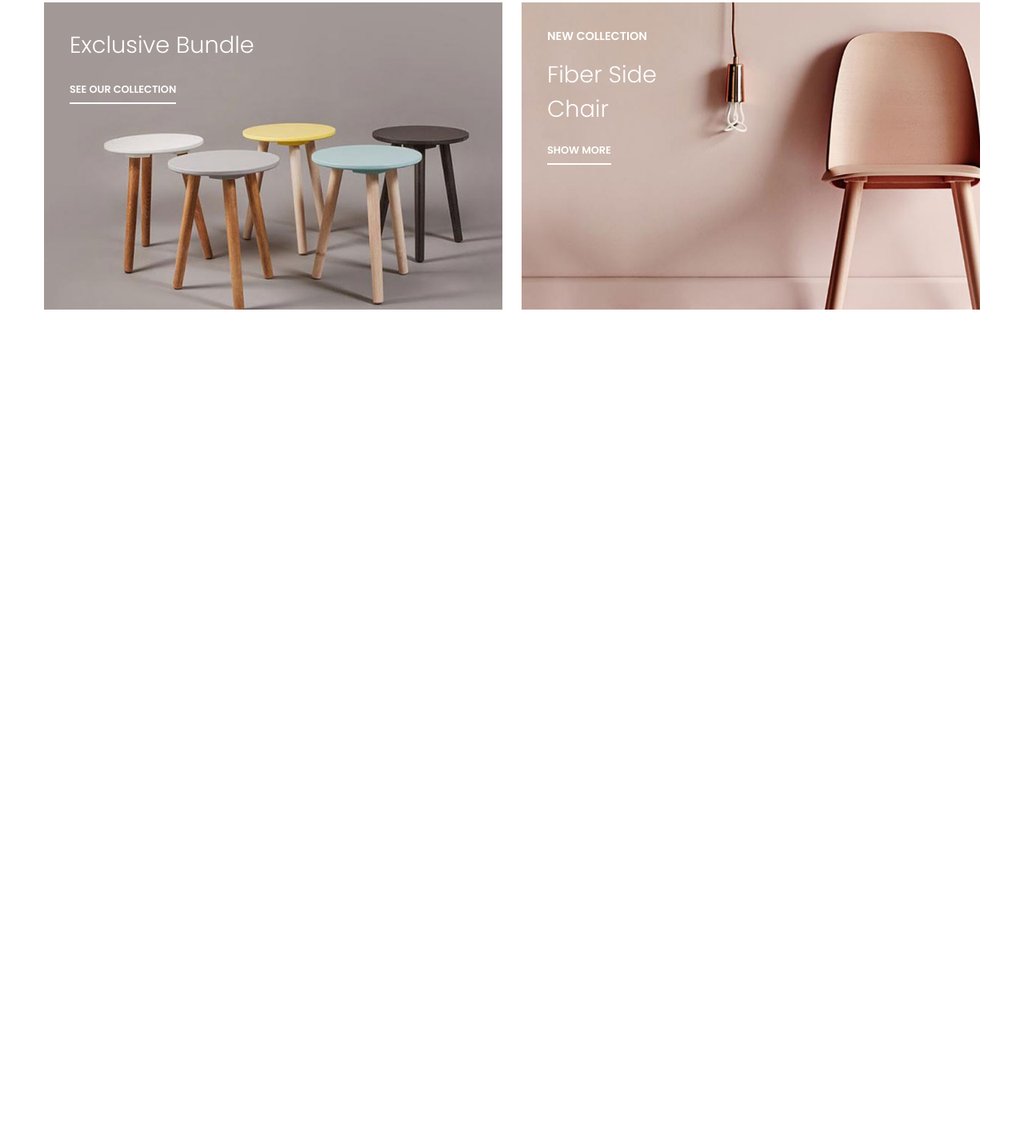
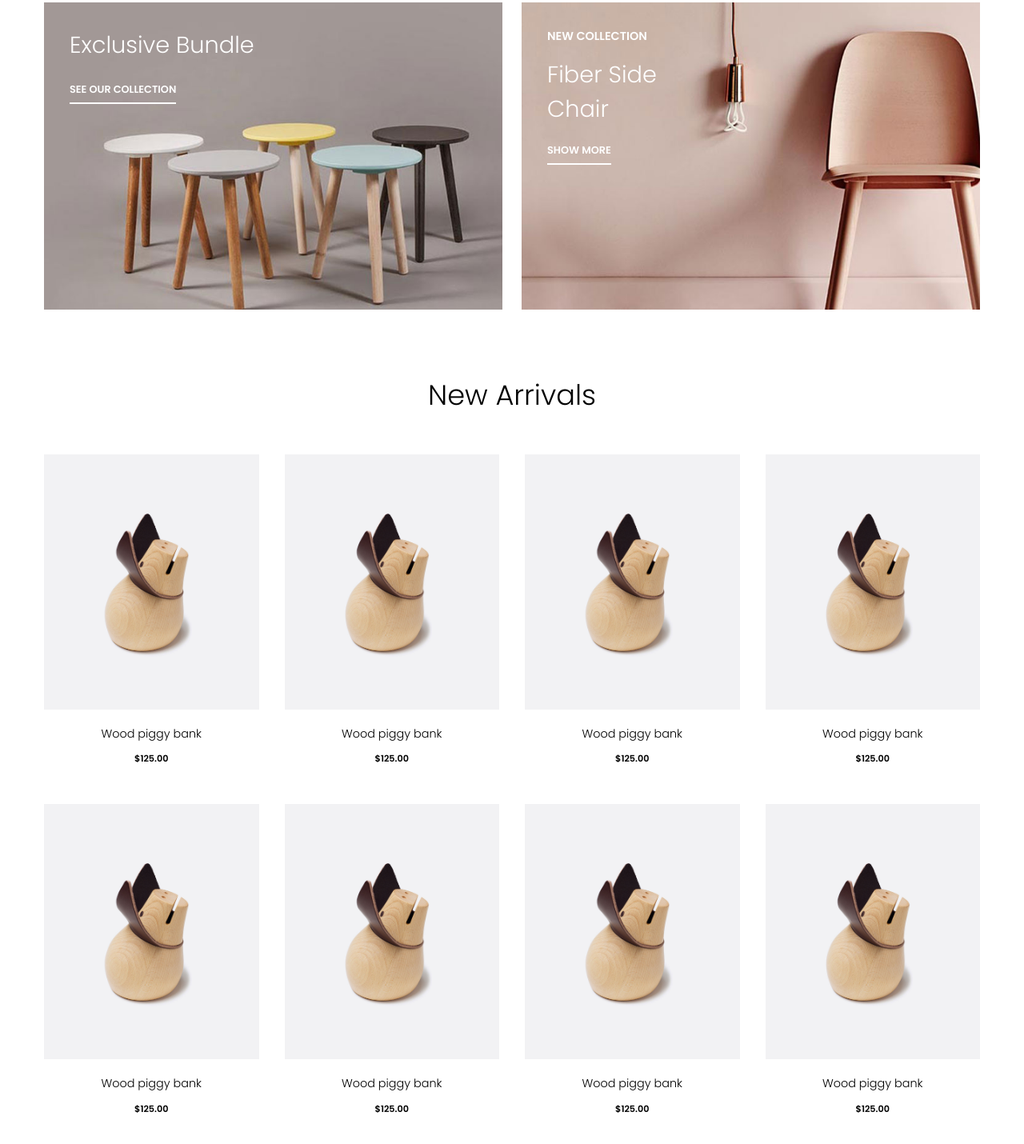
Before and after one commit to link4media/SOBER, a website: page src/index.html in a window 1280 px wide. Shown: the part 1190-2620 px from the top of the page at 80% size. Before the commit the page ends 1673 px from the top, so only its background shows below. Drawn offline with Linux system fonts and the light colour scheme.

Commit message:
Building New Arrivals section, HTML and CSS - part 1

```diff
--- a/src/index.html
+++ b/src/index.html
@@ -52,16 +52,15 @@
               </li>
             </ul>
           </div>
-
         </nav>
       </header>
+
       <div class="hero">
         <div>
           <img src="../img/svg/gusano-icon.svg" alt="">
           <p>Create<br>the perfect<br>work space</p>
           <a href="#">SHOP NOW</a>
         </div>
-
       </div>
     </section>
 
@@ -100,7 +99,81 @@
         </div>
       </section>
 
-      <section class="arrivals"></section>
+      <section class="arrivals-section">
+        <div class="arrivals-title">
+          <p>New Arrivals</p>
+        </div>
+        <div class="cards-container">
+
+          <div class="products-img product-1">
+            <img src="../img/products/p_1.jpg" alt="Wood piggy bank">
+            <div class="product-info">
+              <p class="name-prod">Wood piggy bank</p>
+              <p class="price-prod">$125.00</p>
+            </div>
+          </div>
+
+          <div class="products-img product-2">
+            <img src="../img/products/p_1.jpg" alt="Wood piggy bank">
+            <div class="product-info">
+              <p class="name-prod">Wood piggy bank</p>
+              <p class="price-prod">$125.00</p>
+            </div>
+          </div>
+
+          <div class="products-img product-3">
+            <img src="../img/products/p_1.jpg" alt="Wood piggy bank">
+            <div class="product-info">
+              <p class="name-prod">Wood piggy bank</p>
+              <p class="price-prod">$125.00</p>
+            </div>
+          </div>
+
+          <div class="products-img product-4">
+            <img src="../img/products/p_1.jpg" alt="Wood piggy bank">
+            <div class="product-info">
+              <p class="name-prod">Wood piggy bank</p>
+              <p class="price-prod">$125.00</p>
+            </div>
+          </div>
+
+          <div class="products-img product-5">
+            <img src="../img/products/p_1.jpg" alt="Wood piggy bank">
+            <div class="product-info">
+              <p class="name-prod">Wood piggy bank</p>
+              <p class="price-prod">$125.00</p>
+            </div>
+          </div>
+
+          <div class="products-img product-6">
+            <img src="../img/products/p_1.jpg" alt="Wood piggy bank">
+            <div class="product-info">
+              <p class="name-prod">Wood piggy bank</p>
+              <p class="price-prod">$125.00</p>
+            </div>
+          </div>
+
+          <div class="products-img product-7">
+            <img src="../img/products/p_1.jpg" alt="Wood piggy bank">
+            <div class="product-info">
+              <p class="name-prod">Wood piggy bank</p>
+              <p class="price-prod">$125.00</p>
+            </div>
+          </div>
+
+          <div class="products-img product-8">
+            <img src="../img/products/p_1.jpg" alt="Wood piggy bank">
+            <div class="product-info">
+              <p class="name-prod">Wood piggy bank</p>
+              <p class="price-prod">$125.00</p>
+            </div>
+          </div>
+
+
+        </div>
+
+      </section>
+
       <section class="signup-container"></section>
       <section class="services-container"></section>
       <section class="brands-container"></section>
--- a/src/styles.css
+++ b/src/styles.css
@@ -3,8 +3,12 @@
   padding: 0;
   box-sizing: border-box;
   font-family: 'Poppins';
-  transition: all .2s linear;
+  transition: .5s;
 }
+:root {
+  --titles-size: 2.2rem;
+}
+/* HEADER */
 .hero-container {
   background: url(../img/hero-689px-1.jpg);
   background-size: cover;
@@ -20,6 +24,8 @@ header {
   z-index: 1;
   background-color: rgba(101, 101, 101, 0.741);
 }
+
+/* HEADER / nav */
 nav {
   /* border-bottom: 1px solid #f3f3f339; */
   color: white;
@@ -66,8 +72,9 @@ nav .right .nav-right {
 nav .right .nav-right li {
   width: 25px;
 }
+
+/* HEADER / hero */
 .hero {
-  /* background-color: #f3f3f31c; */
   color: white;
   max-width: 1170px;
   height: 80%;
@@ -80,7 +87,7 @@ nav .right .nav-right li {
   padding-top: 12rem;
 }
 .hero p {
-  font-size: 2.2rem;
+  font-size: var(--titles-size);
   font-weight: 300;
   line-height: 3.2rem;
   margin: 2.5rem auto;
@@ -89,6 +96,8 @@ nav .right .nav-right li {
   text-decoration: none;
   color: #ffe96d;
 }
+
+/* MAIN */
 main {
   /* background-color: #f3f3f3; */
   width: 100%;
@@ -102,7 +111,7 @@ main .shortcuts-container {
   gap: 1.5rem;
   grid-auto-rows: 24rem;
   grid-template-columns: repeat(auto-fit, minmax(20rem, 1fr));
-  grid-auto-flow: dense;
+  /* grid-auto-flow: dense; */
 }
 main .shortcuts-sub-container {
   height: auto;
@@ -112,21 +121,21 @@ main .shortcuts-sub-container {
   grid-auto-rows: 24rem;
   grid-template-columns: repeat(auto-fit, minmax(25rem, 1fr));
 }
-.shortcuts-container div {
-  height: 24rem;
-}
-/* SHORTCUT-1 */
-.shortcut-1 {
-  background: url(../img/670x670-a.jpg);
-  background-size: cover;
-  padding: 2rem;
-}
+
+/* MAIN / ALL SHORTCUTS */
 .shortcut-1:hover,
 .shortcut-2:hover,
 .shortcut-3:hover,
 .shortcut-4:hover,
 .shortcut-5:hover {
   transform: scale(1.06);
+}
+
+/* MAIN / SHORTCUT-1 */
+.shortcut-1 {
+  background: url(../img/670x670-a.jpg);
+  background-size: cover;
+  padding: 2rem;
 }
 .shortcut-1 p {
   font-size: 1.8rem;
@@ -143,7 +152,7 @@ main .shortcuts-sub-container {
   padding: 0.5rem 0;
 }
 
-/* SHORTCUT-2 */
+/* MAIN / SHORTCUT-2 */
 .shortcut-2 {
   background: url(../img/670x670-c.jpg);
   background-size: cover;
@@ -153,7 +162,6 @@ main .shortcuts-sub-container {
   justify-content: space-evenly;
   align-items: center;
   transition: 0.5s;
-
 }
 .shortcut-2 p {
   color: white;
@@ -177,7 +185,7 @@ main .shortcuts-sub-container {
   padding: 0.5rem 0;
 }
 
-/* SHORTCUT-3 */
+/* MAIN / SHORTCUT-3 */
 .shortcut-3 {
   background: url(../img/670x670-b.jpg);
   background-size: cover;
@@ -201,7 +209,7 @@ main .shortcuts-sub-container {
   padding: 0.5rem 0;
 }
 
-/* SHORTCUT-4 */
+/* MAIN / SHORTCUT-4 */
 .shortcut-4 {
   background: url(../img/805x498-b.jpg);
   background-size: cover;
@@ -223,7 +231,7 @@ main .shortcuts-sub-container {
   padding: 0.5rem 0;
 }
 
-/* SHORTCUT-5 */
+/* MAIN / SHORTCUT-5 */
 .shortcut-5 {
   background: url(../img/805x498-a.jpg);
   background-size: cover;
@@ -251,15 +259,49 @@ main .shortcuts-sub-container {
   padding: 0.5rem 0;
 }
 
+/* MAIN / Products */
+.arrivals-title p {
+  font-size: var(--titles-size);
+  font-weight: 300;
+  padding: 5rem 0 3rem 0;
+  text-align: center;
+}
+
+.cards-container {
+  width: 100%;
+  max-width: 1170px;
+  display: grid;
+  gap: 2rem;
+  grid-template-columns: repeat(auto-fit, minmax(16rem, 1fr));
+  grid-template-row: repeat(auto-fit, minmax(24rem, 1fr));
+
+}
+.products-img img {
+  width: 100%;
+}
+.name-prod {
+  font-size: 0.9rem;
+  font-weight: 300;
+  text-align: center;
+  margin: 0.8rem auto;
+}
+.price-prod {
+  font-size: 0.7rem;
+  font-weight: 600;
+  text-align: center;
+  margin-bottom: 1rem;
+
+}
+
+
+
 
 /* MEDIA QUERIES */
 @media (max-width: 1007px) {
   .hero {
     padding: 0 3rem;
   }
-
 }
-
 @media (max-width: 960px) {
   nav .left .hamburger-icon {
     display: block;
@@ -273,5 +315,4 @@ main .shortcuts-sub-container {
   header {
     padding: 0 1rem;
   }
-
 }
```
Also changed, not shown: img/newsletter_img.jpg (added), img/products/p_1.jpg (added), img/products/p_2.jpg (added), img/products/p_3.jpg (added), img/products/p_4.jpg (added), img/products/p_5.jpg (added), img/products/p_6.jpg (added), img/products/p_7.jpg (added), img/products/p_8.jpg (added).
